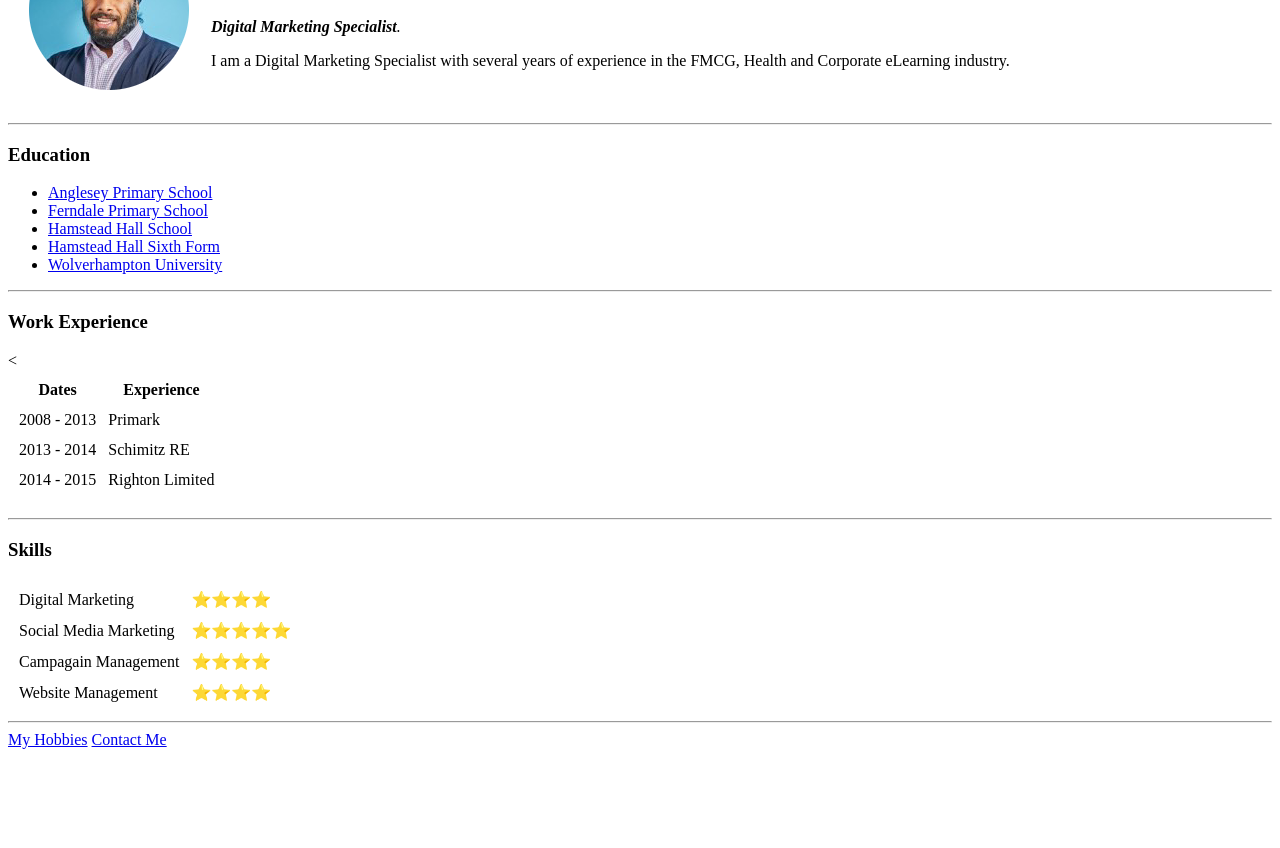
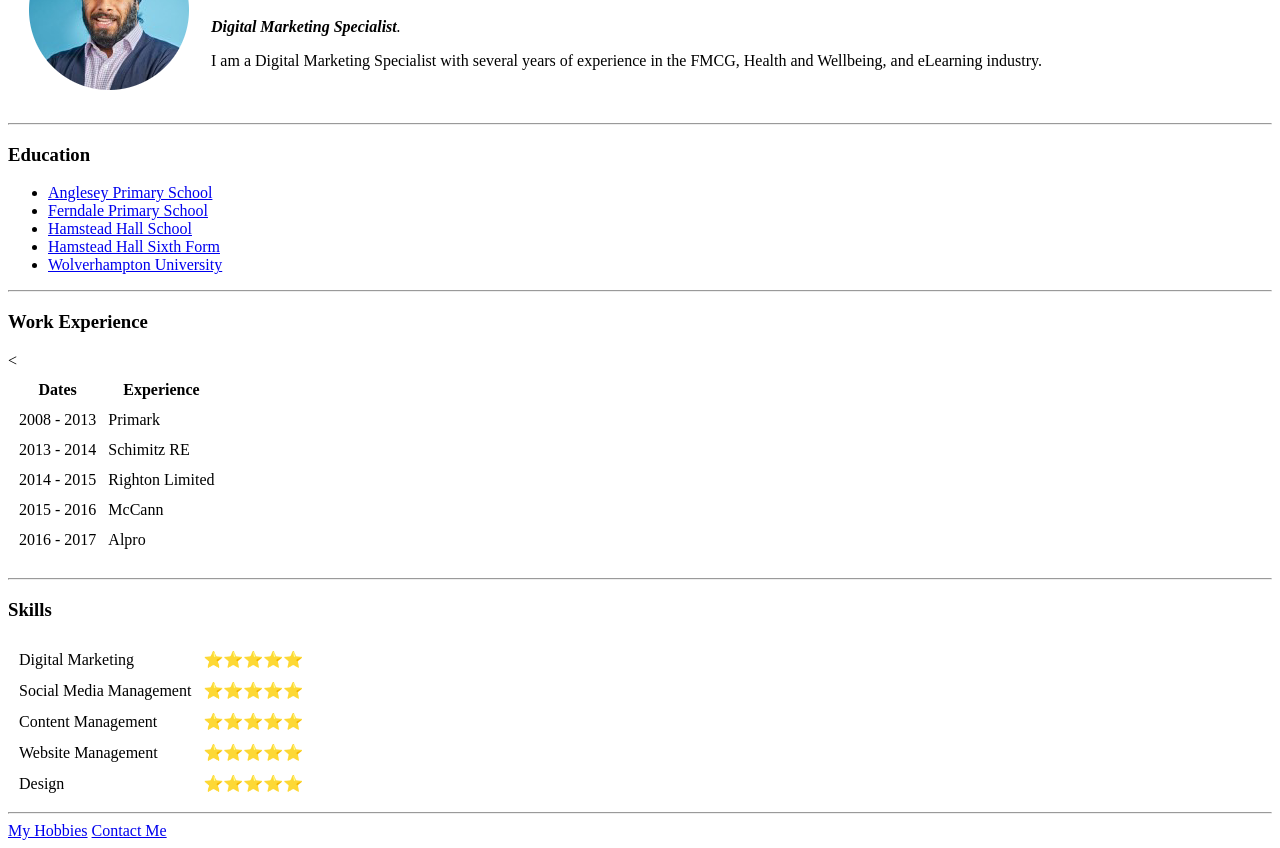
Before and after one commit to GurdeepSahota1/CV, a plain HTML site: page index.html in a window 1280 px wide. Shown: the part 99-947 px from the top of the page. Before the commit the page ends 856 px from the top, so only its background shows below. Drawn offline with Linux system fonts and the light colour scheme.

Commit message:
Add files via upload

```diff
--- a/index.html
+++ b/index.html
@@ -12,7 +12,7 @@
       <td><img src="Images/Gurdeep_Profile_Image.png" alt="Gurdeep Profile Picture"></td>
       <td><h1>Gurdeep Sahota</h1>
       <p><em><strong>Digital Marketing Specialist</strong>.</em></p>
-      <p>I am a Digital Marketing Specialist with several years of experience in the FMCG, Health and Corporate eLearning industry.
+      <p>I am a Digital Marketing Specialist with several years of experience in the FMCG, Health and Wellbeing, and eLearning industry.
       </td>
     </tr>
   </table>
@@ -27,7 +27,7 @@
 </ul>
 <hr>
 <h3>Work Experience</h3>
-<table cellspacing="10">
+    <table cellspacing="10">
     <thead>
       <tr>
         <th>Dates</th>
@@ -44,6 +44,14 @@
     <tr>
        <td>2014 - 2015</td>
        <td>Righton Limited</td>
+    <tr>
+      <td>2015 - 2016</td>
+      <td>McCann</td>
+    <tr>
+      <td>2016 - 2017</td>
+      <td>Alpro</td>
+    </tr>
+    </tr>
      <<tr>
     </tr>
   </tbody>
@@ -53,19 +61,23 @@
     <table cellspacing="10">
       <tr>
         <td>Digital Marketing</td>
-        <td>⭐⭐⭐⭐</td>
-      </tr>
-      <tr>
-        <td>Social Media Marketing</td>
         <td>⭐⭐⭐⭐⭐</td>
       </tr>
       <tr>
-        <td>Campagain Management</td>
-        <td>⭐⭐⭐⭐</td>
+        <td>Social Media Management</td>
+        <td>⭐⭐⭐⭐⭐</td>
+      </tr>
+      <tr>
+        <td>Content Management</td>
+        <td>⭐⭐⭐⭐⭐</td>
       </tr>
       <tr>
         <td>Website Management</td>
-        <td>⭐⭐⭐⭐</td>
+        <td>⭐⭐⭐⭐⭐</td>
+      </tr>
+      <tr>
+        <td>Design</td>
+        <td>⭐⭐⭐⭐⭐</td>
       </tr>
    </table>
   <hr>
```
Also changed, not shown: Contact Me.html (+3 -1 lines), Hobbies.html (+6 -2 lines).
